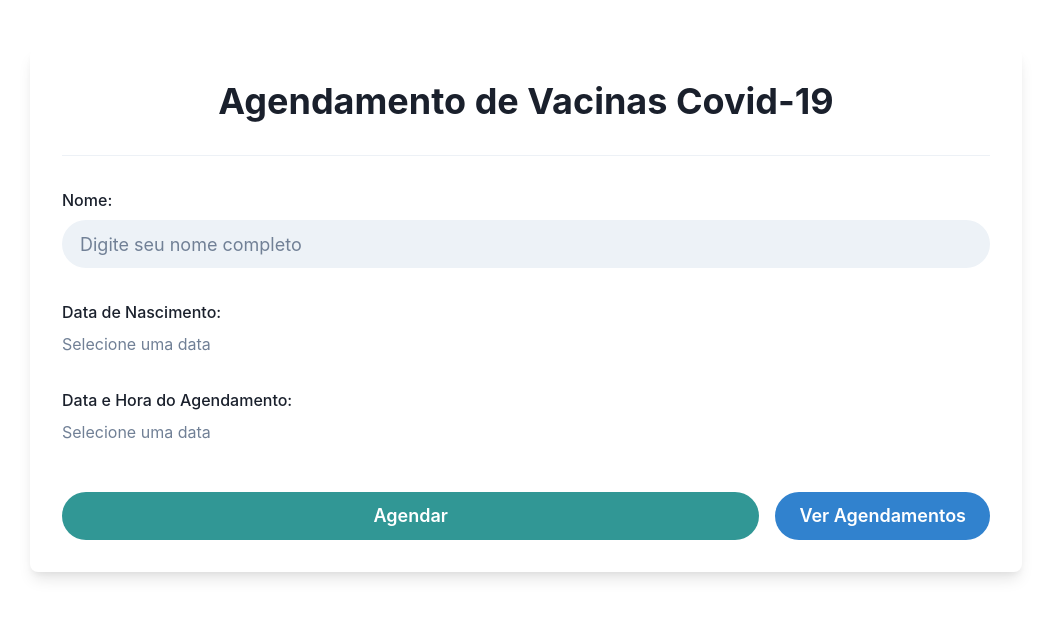
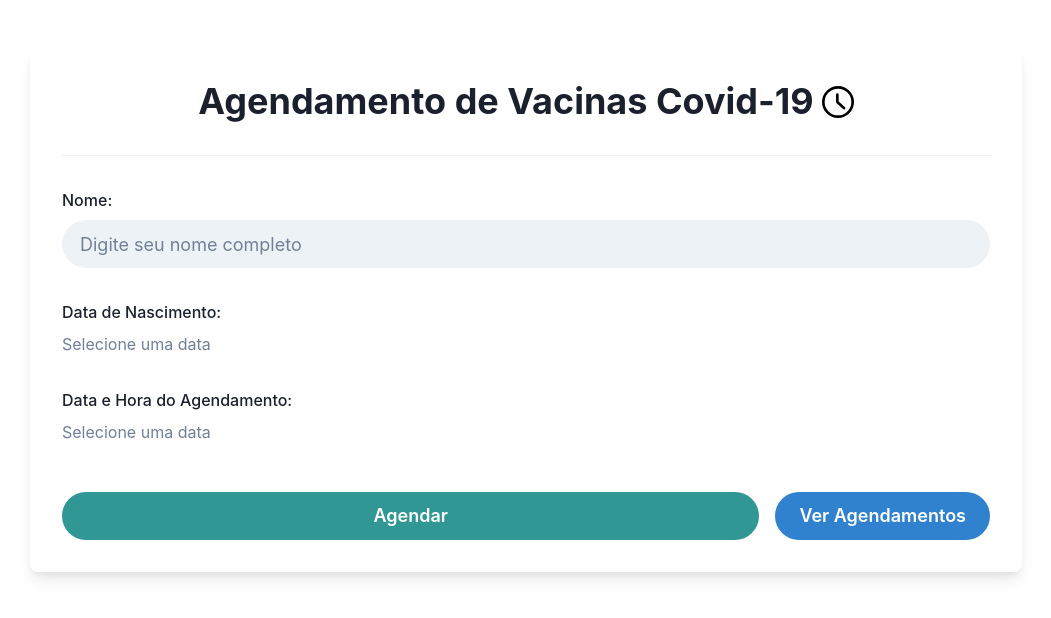
Before and after one commit to Msoaressdp/Pitang2024-Challange-Frontend, a React (Vite) app: page /schedule in a window 1280 px wide. Shown: the top 618 px of the page, without its empty margins (114-1165 px from the left). Built offline with nearby package versions, Linux system fonts and the light colour scheme.

Commit message:
feature: add chakra clock icon to form

```diff
--- a/src/pages/Schedule.tsx
+++ b/src/pages/Schedule.tsx
@@ -5,6 +5,7 @@ import SubmissionModal from '../components/ModalComponent';
 import useFormState from '../hooks/useFormState';
 import DatePickerField from '../components/DatePickerField';
 import { storeAppointment } from '../services/api';
+import { TimeIcon } from '@chakra-ui/icons';
 import {
   Button,
   FormControl,
@@ -18,6 +19,7 @@ import {
   Divider,
   useColorModeValue,
   HStack,
+  Icon,
 } from '@chakra-ui/react';
 
 const Schedule: React.FC = () => {
@@ -56,7 +58,10 @@ const Schedule: React.FC = () => {
         p={8}
         borderRadius="lg"
       >
-        <Heading mb={8} textAlign="center">Agendamento de Vacinas Covid-19</Heading>
+        <HStack justify="center" mb={8}>
+          <Heading textAlign="center">Agendamento de Vacinas Covid-19</Heading>
+          <Icon as={TimeIcon} boxSize={8} color="black" />
+        </HStack>
         <Divider mb={8} />
         <form onSubmit={handleSubmit(onSubmit)}>
           <VStack spacing={8} align="stretch">
```
